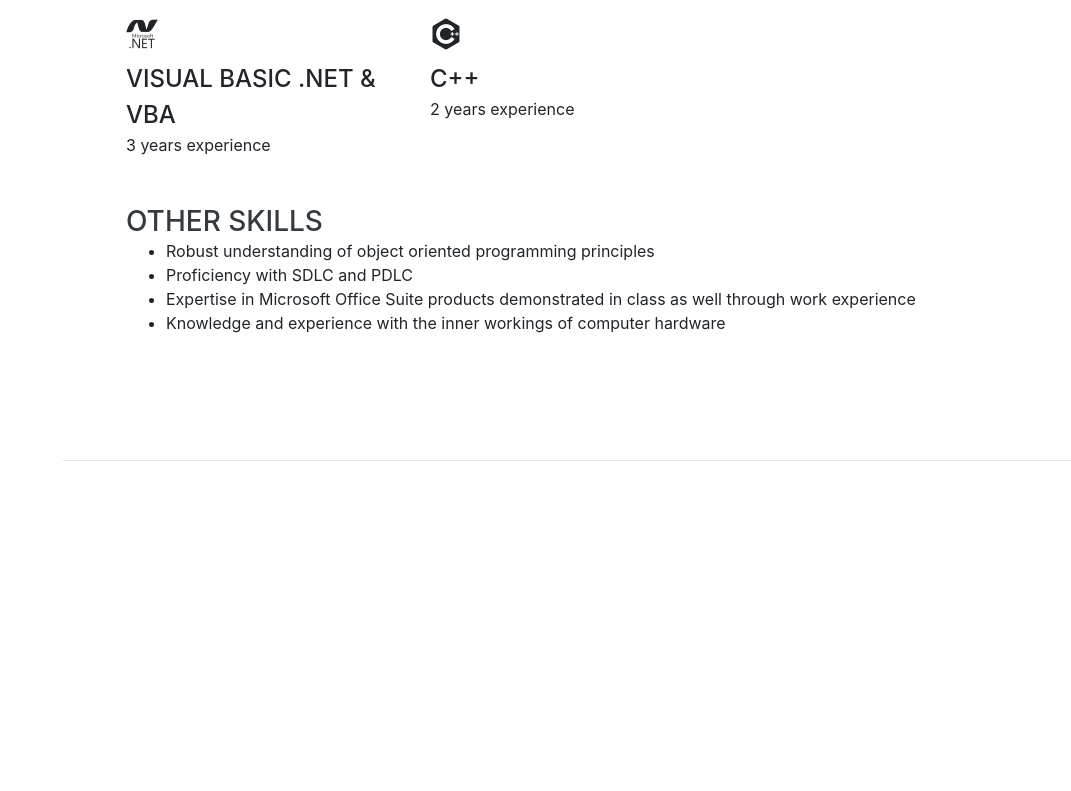
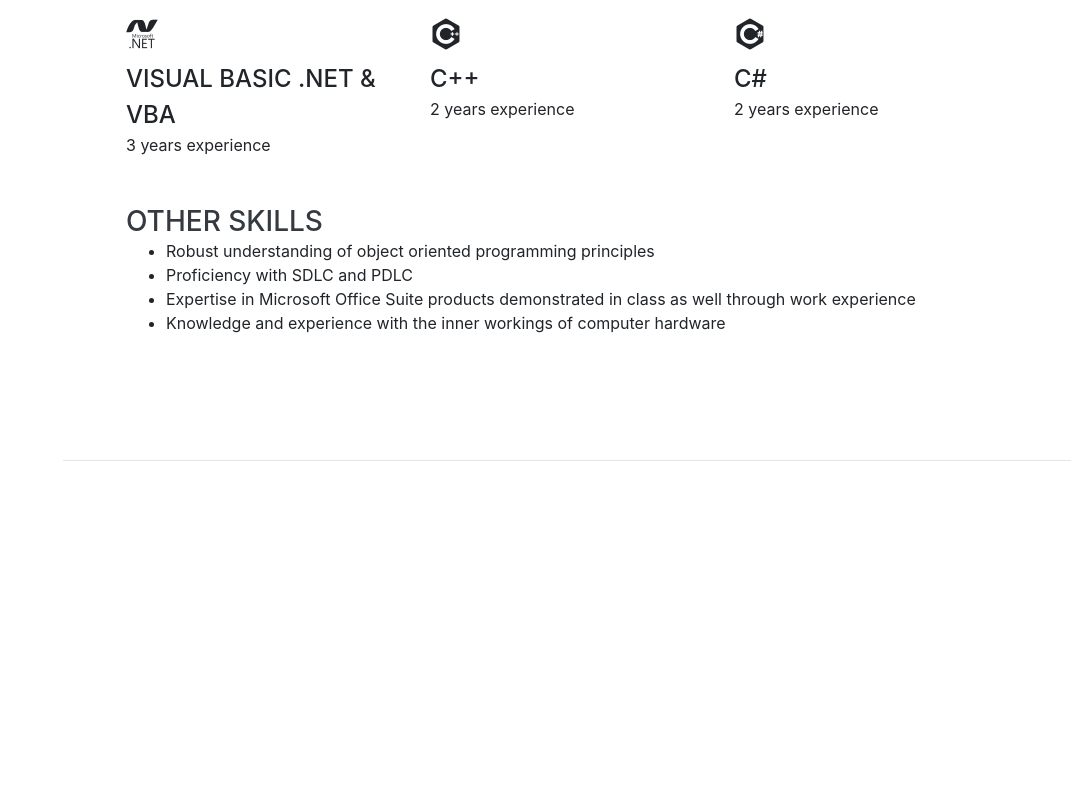
Before and after one commit to nickiscool-github/nickiscool.cool, a website with bundled scripts: page index.html in a window 1280 px wide. Shown: the part 4593-5384 px from the top of the page, without its empty margins (209-1280 px from the left). Built offline with nearby package versions, Linux system fonts and the light colour scheme; a web font is replaced by a local one.

Commit message:
Update index.html

```diff
--- a/index.html
+++ b/index.html
@@ -337,7 +337,15 @@
                           <div class="subheading">C++</div>
                           <div>2 years experience</div>
                       </div>
-
+                      <div class="col-sm-4">
+                        <ul class="list-inline dev-icons">
+                            <li class="list-inline-item">
+                                <i class="devicon-csharp-plain"></i>
+                            </li>
+                        </ul>
+                        <div class="subheading">C#</div>
+                        <div>2 years experience</div>
+                    </div>
                   </div>
               </div>
 
```
